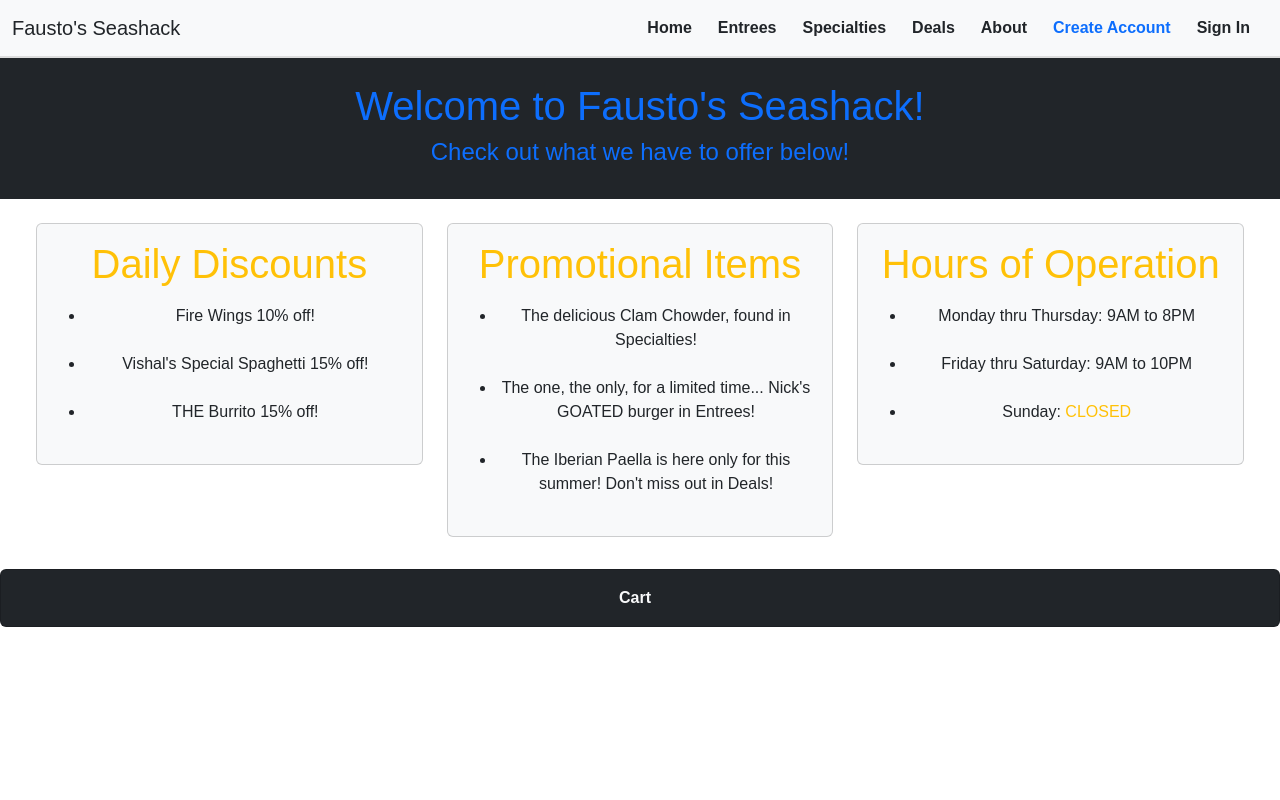
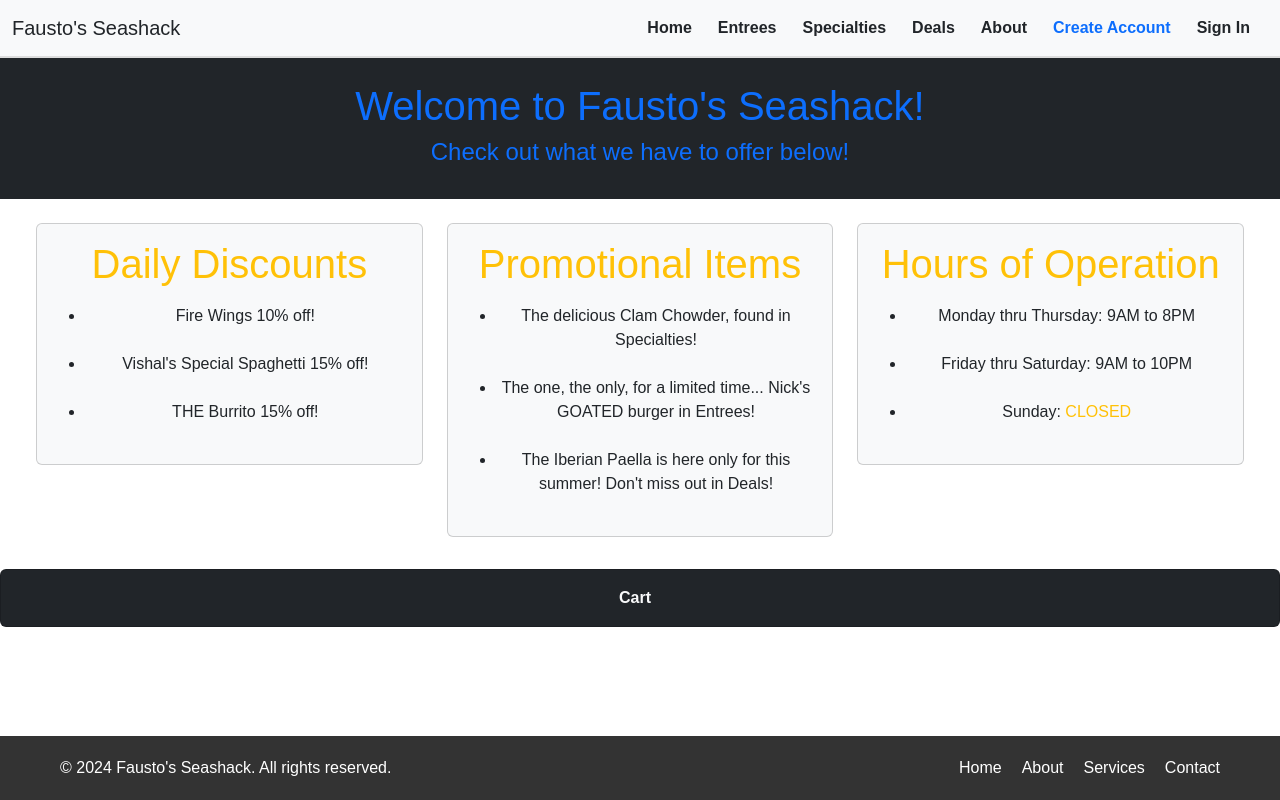
Before and after one commit to Vishal-Kapadia/Faustos-Seashack, a React (Vite) app in the folder 561Project/frontend/: page /home in a window 1280 px wide. Built offline with nearby package versions, Linux system fonts and the light colour scheme.

Commit message:
added footer (#19)
Co-authored-by: Fausto Saavedra Gonzalez <faustos44911@gmail.com>

```diff
--- /dev/null
+++ b/561Project/frontend/src/components/Footer.jsx
@@ -0,0 +1,22 @@
+import React from 'react';
+import '../styles/Footer.css';
+
+const Footer = () => {
+  return (
+    <footer className="footer">
+      <div className="container">
+        <div className="footer-content">
+          <p>&copy; 2024 Fausto's Seashack. All rights reserved.</p>
+          <ul className="footer-links">
+            <li><a href="#">Home</a></li>
+            <li><a href="#">About</a></li>
+            <li><a href="#">Services</a></li>
+            <li><a href="#">Contact</a></li>
+          </ul>
+        </div>
+      </div>
+    </footer>
+  );
+};
+
+export default Footer;
--- a/561Project/frontend/src/pages/Home.jsx
+++ b/561Project/frontend/src/pages/Home.jsx
@@ -3,6 +3,7 @@ import NavBarGo from '../components/Navbar';
 import Banner from '../components/Banner';
 import ThreeBoxes from '../components/ThreeBoxes';
 import AddToCart from '../components/AddToCart';
+import Footer from '../components/Footer';
 
 const Home = () => {
   return (
@@ -11,6 +12,7 @@ const Home = () => {
       <Banner />
       <ThreeBoxes />
       <AddToCart />
+      <Footer />
     </div>
   );
 };
--- /dev/null
+++ b/561Project/frontend/src/styles/Footer.css
@@ -0,0 +1,51 @@
+
+/* footer.css */
+
+.footer {
+    background-color: #333;
+    color: #fff;
+    padding: 20px 0;
+    position: fixed; /* Fixed positioning */
+    bottom: 0; /* Stick to the bottom */
+    width: 100%; /* Occupy full width */
+  }
+
+  .container {
+    max-width: 1200px;
+    margin: 0 auto;
+    padding: 0 20px;
+  }
+
+  .footer-content {
+    display: flex;
+    justify-content: space-between;
+    align-items: center;
+  }
+
+  .footer p {
+    margin: 0;
+  }
+
+  .footer-links {
+    list-style: none;
+    padding: 0;
+    margin: 0;
+  }
+
+  .footer-links li {
+    display: inline-block;
+    margin-right: 20px;
+  }
+
+  .footer-links li:last-child {
+    margin-right: 0;
+  }
+
+  .footer-links a {
+    color: #fff;
+    text-decoration: none;
+  }
+
+  .footer-links a:hover {
+    text-decoration: underline;
+  }
```
Also changed, not shown: 561Project/frontend/src/styles/Home.css (added).
